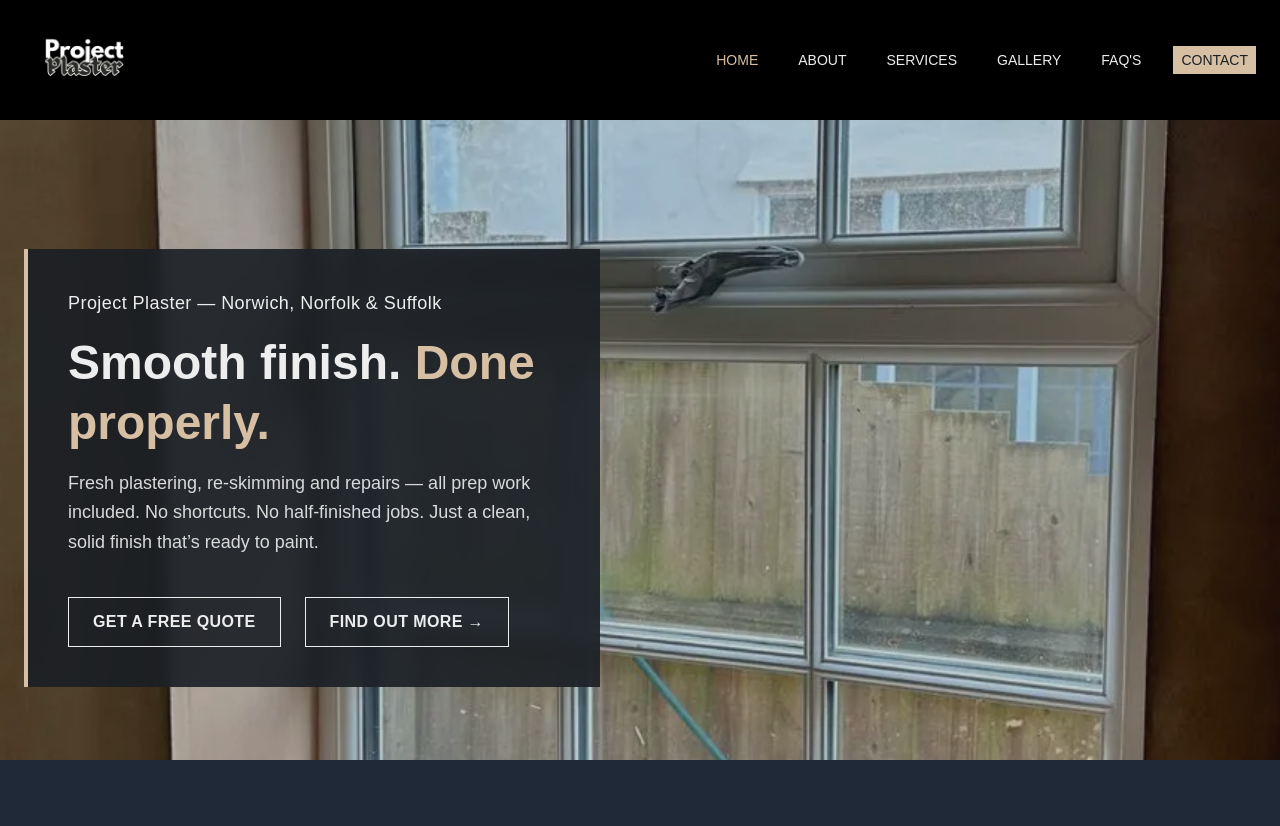
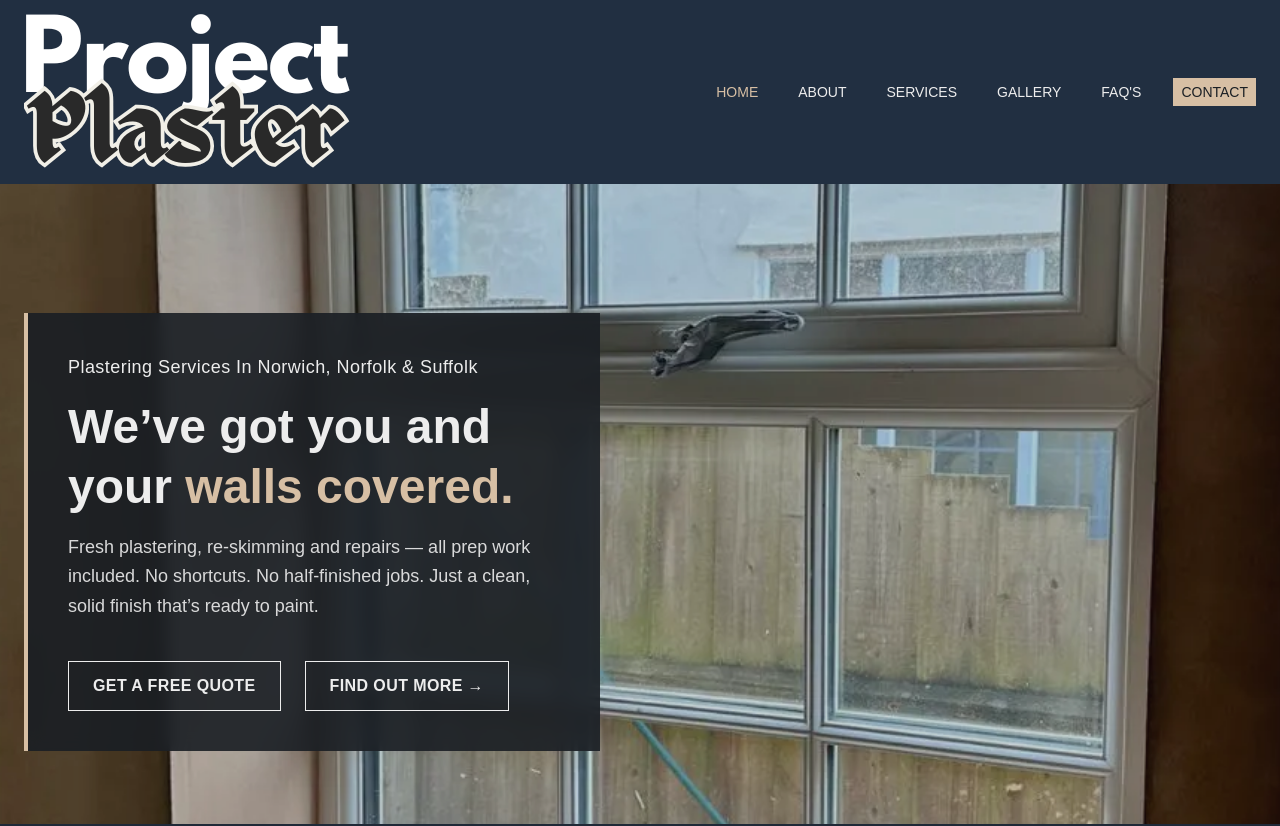
Before and after one commit to joshuaforster/project-plaster, a Next.js app: page / in a window 1280 px wide. Shown: the top 826 px of the page. Built offline with nearby package versions, Linux system fonts and the light colour scheme.

Commit message:
edited styles

```diff
--- a/src/app/Layout/Header.tsx
+++ b/src/app/Layout/Header.tsx
@@ -22,8 +22,8 @@ export default function Header() {
   const handleLinkClick = () => setMobileMenuOpen(false);
 
   return (
-    <header className="sticky top-0 z-50 bg-black text-[#EDEDED]">
-      <nav className="px-4 lg:px-6">
+    <header className="sticky top-0 z-50 bg-[#212F41] text-[#EDEDED]">
+      <nav className="px-4 py-2 lg:px-6">
         <div className="flex items-center justify-between mx-auto max-w-screen-xl">
 
           {/* LOGO */}
@@ -33,11 +33,11 @@ export default function Header() {
             onClick={handleLinkClick}
           >
             <Image
-              src="/images/project-plaster.webp"
+              src="/images/FINAL LOGO.png"
               width={150}
               height={60}
               alt="Project Plaster"
-              className="h-8 w-auto sm:h-10 lg:h-30"
+              className="w-auto 20"
               priority
             />
           </Link>
--- a/src/app/Pages/HomePages/Hero.tsx
+++ b/src/app/Pages/HomePages/Hero.tsx
@@ -62,7 +62,7 @@ export default function Hero() {
               paragraphInView ? 'animate-slideInLeft' : 'opacity-0'
             }`}
           >
-            Project Plaster — Norwich, Norfolk & Suffolk
+            Plastering Services In Norwich, Norfolk & Suffolk
           </p>
 
           {/* Main Heading */}
@@ -72,8 +72,8 @@ export default function Hero() {
               headerInView ? 'animate-slideInRight' : 'opacity-0'
             }`}
           >
-            <span className="text-[#EDEDED]">Smooth finish.</span>{' '}
-            <span className="text-[#D7BFA4]">Done properly.</span>
+            <span className="text-[#EDEDED]">We’ve got you and your</span>{' '}
+            <span className="text-[#D7BFA4]">walls covered.</span>
           </h1>
 
           {/* Description */}
```
Also changed, not shown: public/images/FINAL LOGO.png (added).
